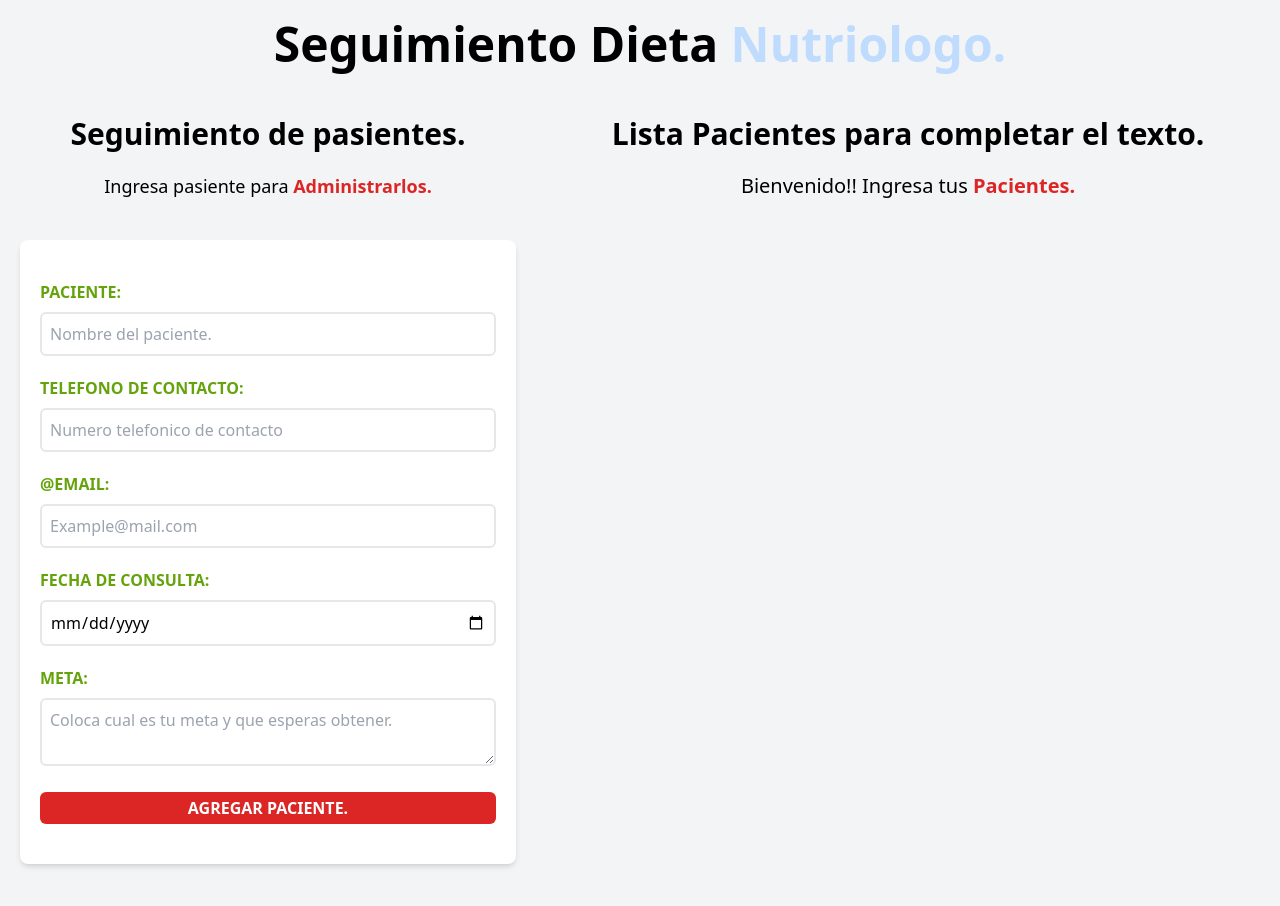
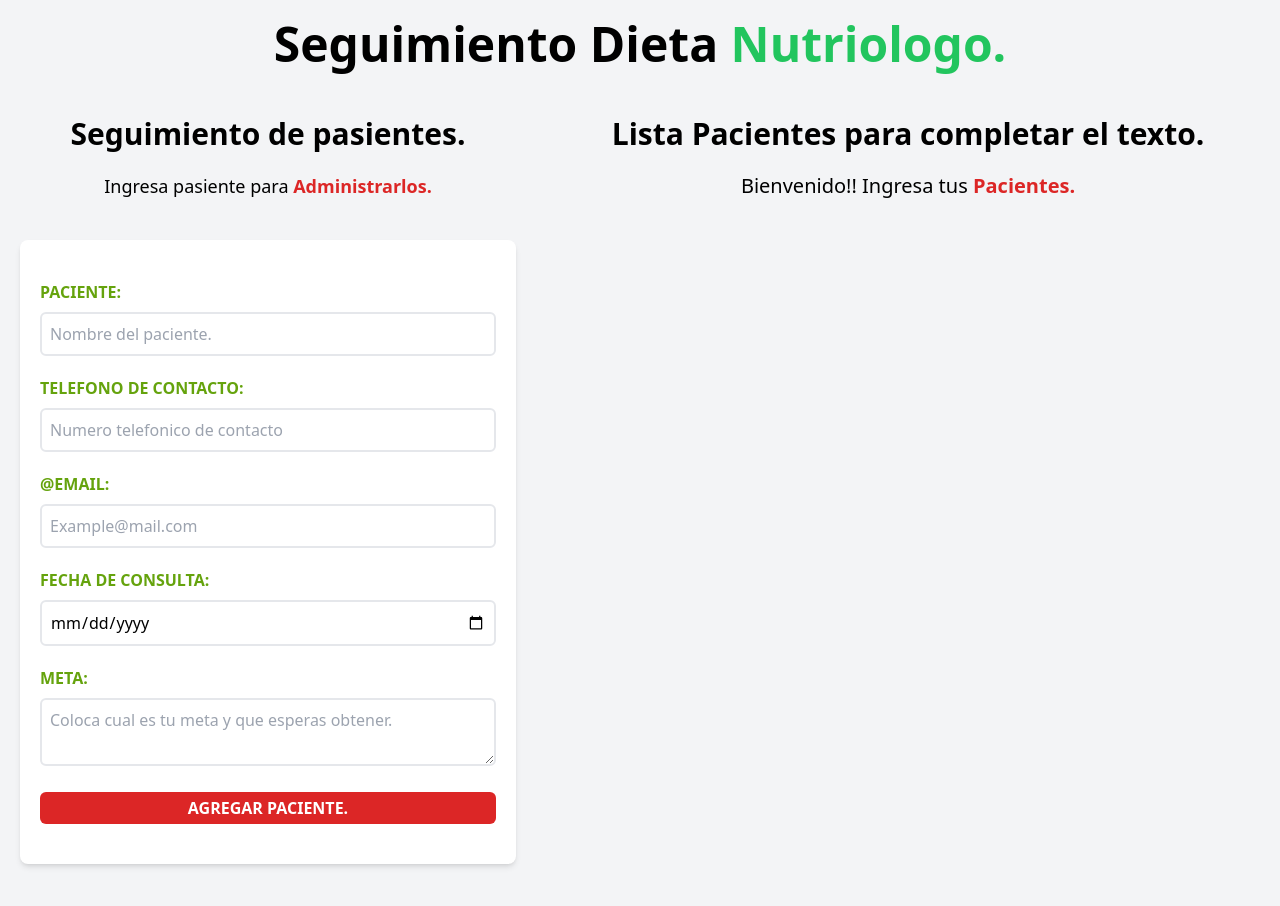
Before and after one commit to SalvadorGonzalezG/FormNutritionits, a React (Vite) app: page / in a window 1280 px wide. Shown: the top 906 px of the page. Built offline with nearby package versions, Linux system fonts and the light colour scheme.

Commit message:
color in header

```diff
--- a/src/components/Header.jsx
+++ b/src/components/Header.jsx
@@ -5,7 +5,7 @@ const Header = () => {
     <>
         <h1 className="font-black text-5xl text-center md:w-2/3 mx-auto">
             Seguimiento Dieta {' '}
-            <span className="text-blue-200">Nutriologo.</span>
+            <span className="text-green-500">Nutriologo.</span>
         </h1>
     </>
   )
```
